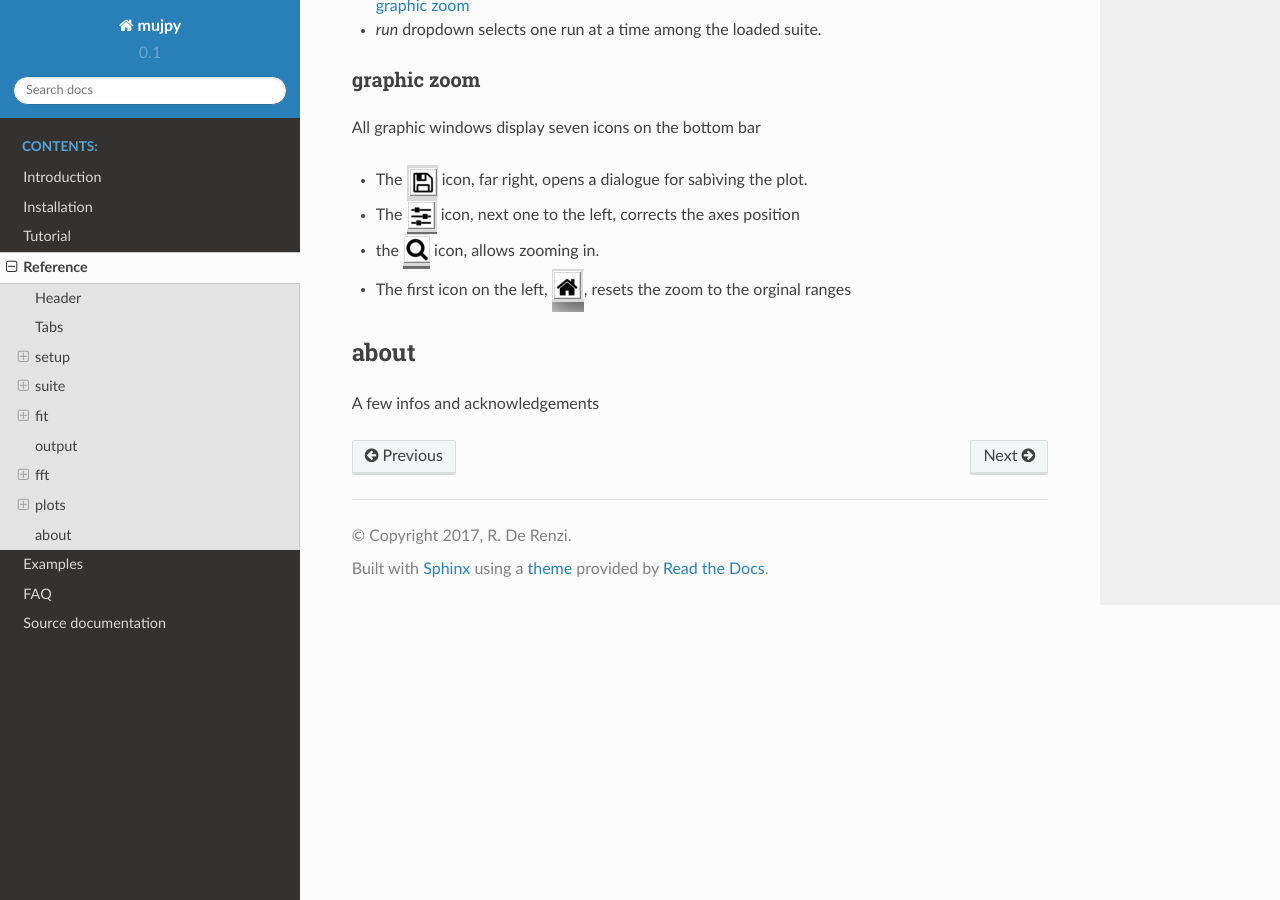
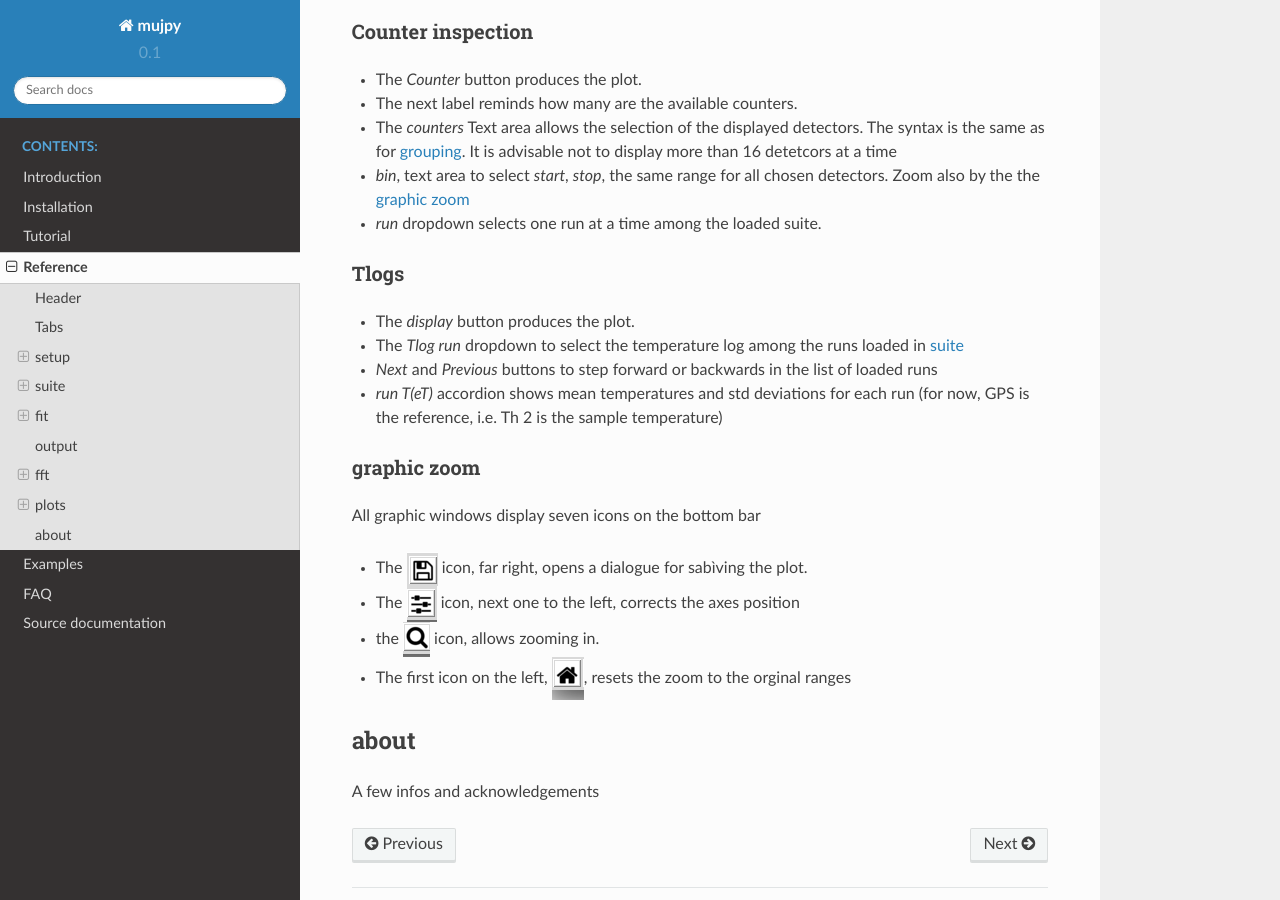
Before and after one commit to kytk-03/mujpy, a Sphinx documentation site: the page built from docs/Reference.rst, in a window 1280 px wide and 900 px high, scrolled down 8566 px. Built offline with Sphinx 7.4.7 and the Read the Docs theme 2.0.0, drawn with Linux system fonts in a browser that asks for light colours; some of the changed text lies outside the part shown.

Commit message:
Added tlog plot docs

```diff
--- a/docs/Reference.rst
+++ b/docs/Reference.rst
@@ -275,7 +275,7 @@ Selects subtracted components for the FFT. E.g. assume best fit model ``blmgmg``
 -----
 plots
 -----
-This tab has two rows. The first is for Multiplot of run suites. The second is for Counter inspection.
+This tab has three rows. The first is for Multiplot of run suites. The second is for Counter inspection. The third for the temperature logs.
 
 .. image:: plots.png
 
@@ -300,6 +300,14 @@ Counter inspection
 * *bin*, text area to select *start*, *stop*, the same range for all chosen detectors. Zoom also by the the `graphic zoom`_
 * *run* dropdown selects one run at a time among the loaded suite.
 
+Tlogs
+-----
+
+* The *display* button produces the plot.
+* The *Tlog run* dropdown to select the temperature log among the runs loaded in `suite`_
+* *Next* and *Previous* buttons to step forward or backwards in the list of loaded runs
+* *run T(eT)* accordion shows mean temperatures and std deviations for each run (for now, GPS is the reference, i.e. Th 2 is the sample temperature)
+
 graphic zoom
 ------------
 All graphic windows display seven icons on the bottom bar
```
Also changed, not shown: docs/plots.png.
